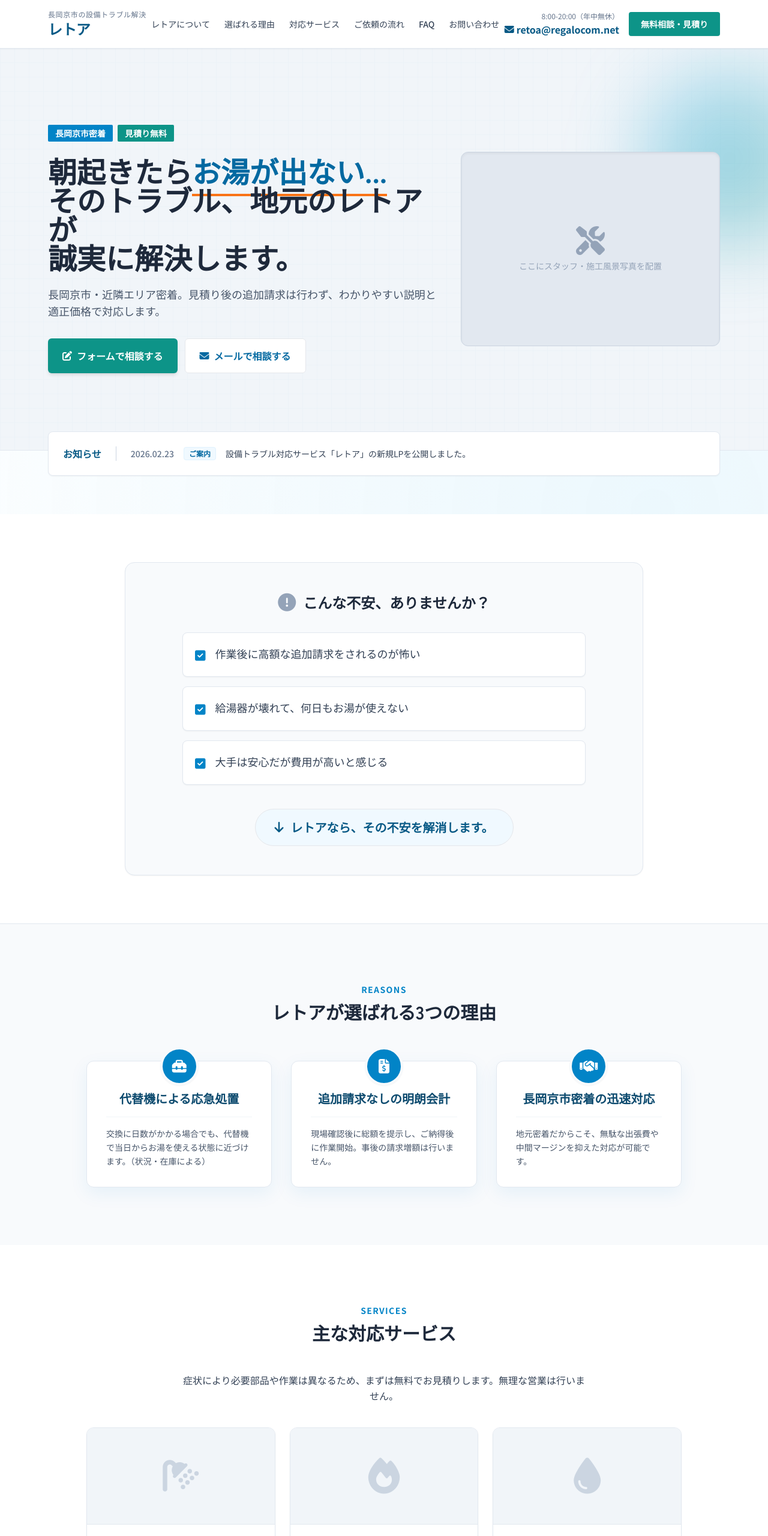
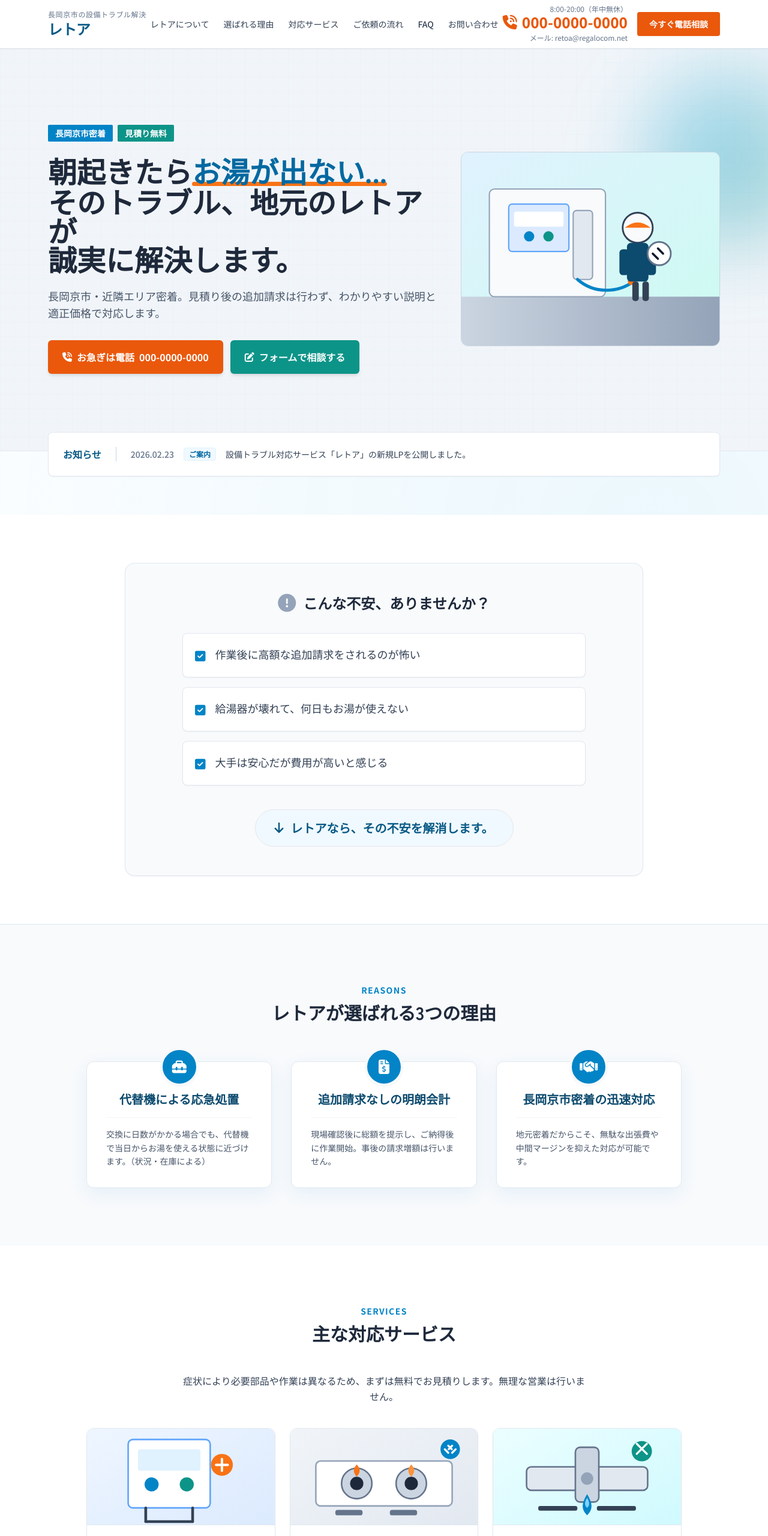
Before and after one commit to Regal753/letoa-lp-mvp, a plain HTML site: page index.html in a window 1280 px wide. Shown: the top 2560 px of the page at 60% size. Drawn offline with nearby package versions, Linux system fonts and the light colour scheme.

Commit message:
Refine LP hero and phone CTAs; add placeholder service images

```diff
--- a/assets/main.css
+++ b/assets/main.css
@@ -38,6 +38,25 @@ body {
 
 .hero-grad {
   background: linear-gradient(130deg, rgba(14, 165, 233, 0.35), rgba(13, 148, 136, 0.35));
+}
+
+.hero-emphasis {
+  position: relative;
+  display: inline-block;
+  padding-bottom: 0.06em;
+  z-index: 0;
+}
+
+.hero-emphasis::after {
+  content: "";
+  position: absolute;
+  left: 0;
+  right: 0;
+  bottom: 0.02em;
+  height: 0.14em;
+  background: #f97316;
+  border-radius: 999px;
+  z-index: -1;
 }
 
 .animate-fade-up {
--- a/assets/main.js
+++ b/assets/main.js
@@ -1,6 +1,8 @@
 const LP_CONFIG = {
   businessHours: "8:00-20:00（年中無休）",
   contactEmail: "retoa@regalocom.net",
+  phoneDisplay: "000-0000-0000",
+  phoneLink: "0000000000",
   companyName: "レトア",
   source: "letoa-lp-mvp",
 };
@@ -9,10 +11,32 @@ const PHONE_REGEX = /^[0-9+\-()\s]{9,15}$/;
 const EMAIL_REGEX = /^[^\s@]+@[^\s@]+\.[^\s@]+$/;
 const MAX_MAILTO_URL_LENGTH = 1800;
 
+const sanitize = (value) => value.trim().replace(/\s+/g, " ");
+
+const normalizePhoneHrefValue = (rawPhone) => {
+  let normalized = String(rawPhone || "").trim().replace(/[^\d+]/g, "");
+  if (!normalized) {
+    return "0000000000";
+  }
+
+  if (normalized.startsWith("+")) {
+    normalized = `+${normalized.slice(1).replace(/\+/g, "")}`;
+  } else {
+    normalized = normalized.replace(/\+/g, "");
+  }
+
+  return normalized;
+};
+
 const updateContactInfo = () => {
   const emailAnchors = document.querySelectorAll("[data-email-anchor]");
   const emailDisplays = document.querySelectorAll("[data-contact-email]");
   const hoursDisplays = document.querySelectorAll("[data-business-hours]");
+  const phoneAnchors = document.querySelectorAll("[data-phone-anchor]");
+  const phoneDisplays = document.querySelectorAll("[data-phone-display]");
+
+  const phoneHrefValue = normalizePhoneHrefValue(LP_CONFIG.phoneLink || LP_CONFIG.phoneDisplay);
+  const phoneHref = `tel:${phoneHrefValue}`;
 
   emailAnchors.forEach((anchor) => {
     anchor.setAttribute("href", `mailto:${LP_CONFIG.contactEmail}`);
@@ -24,6 +48,14 @@ const updateContactInfo = () => {
 
   hoursDisplays.forEach((node) => {
     node.textContent = LP_CONFIG.businessHours;
+  });
+
+  phoneAnchors.forEach((anchor) => {
+    anchor.setAttribute("href", phoneHref);
+  });
+
+  phoneDisplays.forEach((node) => {
+    node.textContent = LP_CONFIG.phoneDisplay;
   });
 };
 
@@ -91,13 +123,13 @@ const initFaq = () => {
 const setStatus = (message, statusType) => {
   const statusEl = document.getElementById("contact-status");
   if (!statusEl) return;
+
   statusEl.textContent = message;
   statusEl.classList.remove("is-success", "is-error");
+
   if (statusType === "success") statusEl.classList.add("is-success");
   if (statusType === "error") statusEl.classList.add("is-error");
 };
-
-const sanitize = (value) => value.trim().replace(/\s+/g, " ");
 
 const buildMailtoLink = (fields) => {
   const subject = `[${LP_CONFIG.companyName}] ${fields.category}のお問い合わせ`;
@@ -123,6 +155,7 @@ const buildMailtoLink = (fields) => {
 
 const collectFormFields = (form) => {
   const formData = new FormData(form);
+
   return {
     name: sanitize(String(formData.get("name") || "")),
     phone: sanitize(String(formData.get("phone") || "")),
@@ -161,6 +194,7 @@ const initContactForm = () => {
   const submitBtn = document.getElementById("submit-btn");
   const honeypot = document.getElementById("contact_company");
   const consent = document.getElementById("consent");
+
   if (!form || !submitBtn || !honeypot || !consent) return;
 
   const defaultButtonHtml = submitBtn.innerHTML;
@@ -170,7 +204,7 @@ const initContactForm = () => {
     setStatus("", "");
 
     if (!form.reportValidity()) {
-      setStatus("未入力または形式エラーの項目があります。", "error");
+      setStatus("未入力または形式エラーがあります。", "error");
       return;
     }
 
@@ -192,7 +226,7 @@ const initContactForm = () => {
     }
 
     submitBtn.disabled = true;
-    submitBtn.innerHTML = '<i class="fa-solid fa-spinner fa-spin mr-2"></i>起動中...';
+    submitBtn.innerHTML = '<i class="fa-solid fa-spinner fa-spin mr-2"></i>送信準備中...';
 
     try {
       const mailtoLink = buildMailtoLink(fields);
@@ -200,8 +234,9 @@ const initContactForm = () => {
         setStatus("ご相談内容が長いため送信できません。内容を短くして再度お試しください。", "error");
         return;
       }
+
       window.location.assign(mailtoLink);
-      setStatus("メール作成画面を開きました。送信を完了してください。", "success");
+      setStatus("メール作成画面を開きました。内容確認のうえ送信してください。", "success");
     } catch (errorCaught) {
       setStatus("メール画面を起動できませんでした。メールアドレスへ直接ご連絡ください。", "error");
     } finally {
--- a/index.html
+++ b/index.html
@@ -81,13 +81,16 @@
       <div class="hidden md:flex items-center gap-4">
         <div class="text-right">
           <p class="text-xs text-slate-500 mb-0.5"><span data-business-hours>8:00-20:00（年中無休）</span></p>
-          <a data-email-anchor href="mailto:retoa@regalocom.net" class="text-base font-bold text-primary-800 flex items-center justify-end gap-1 hover:text-primary-600 transition">
-            <i class="fa-solid fa-envelope"></i>
-            <span data-contact-email>retoa@regalocom.net</span>
+          <a data-phone-anchor href="tel:0000000000" class="text-2xl font-extrabold text-accent-600 flex items-center justify-end gap-2 hover:text-accent-500 transition leading-none">
+            <i class="fa-solid fa-phone-volume"></i>
+            <span data-phone-display>000-0000-0000</span>
+          </a>
+          <a data-email-anchor href="mailto:retoa@regalocom.net" class="text-xs text-slate-500 hover:text-primary-700 transition">
+            メール: <span data-contact-email>retoa@regalocom.net</span>
           </a>
         </div>
-        <a href="#contact" class="bg-secondary-600 hover:bg-secondary-700 text-white px-5 py-2.5 rounded shadow-sm transition font-bold text-sm">
-          無料相談・見積り
+        <a data-phone-anchor href="tel:0000000000" class="bg-accent-600 hover:bg-accent-500 text-white px-5 py-2.5 rounded shadow-sm transition font-bold text-sm">
+          今すぐ電話相談
         </a>
       </div>
 
@@ -105,6 +108,13 @@
         <a href="#faq" class="block border-b border-slate-50 pb-2"><i class="fa-solid fa-chevron-right text-xs text-primary-500 mr-2"></i>FAQ</a>
         <a href="#contact"><i class="fa-solid fa-chevron-right text-xs text-primary-500 mr-2"></i>お問い合わせ</a>
       </nav>
+      <div class="px-4 pb-4">
+        <a data-phone-anchor href="tel:0000000000" class="w-full inline-flex items-center justify-center bg-accent-600 hover:bg-accent-500 text-white font-bold py-3 rounded-md transition">
+          <i class="fa-solid fa-phone-volume mr-2"></i>
+          <span class="mr-2">電話で今すぐ相談</span>
+          <span data-phone-display>000-0000-0000</span>
+        </a>
+      </div>
     </div>
   </header>
 
@@ -120,28 +130,35 @@
             <span class="bg-secondary-600 text-white text-xs md:text-sm font-bold px-3 py-1 rounded-sm">見積り無料</span>
           </div>
           <h1 class="text-2xl md:text-4xl lg:text-5xl font-heading font-bold text-slate-800 leading-snug md:leading-tight mb-6">
-            朝起きたら<span class="text-primary-700 border-b-4 border-accent-500 pb-1">お湯が出ない...</span><br>
+            朝起きたら<span class="hero-emphasis text-primary-700">お湯が出ない...</span><br>
             そのトラブル、地元のレトアが<br class="hidden md:block">誠実に解決します。
           </h1>
           <p class="text-base md:text-lg text-slate-600 mb-8 leading-relaxed font-medium">
             長岡京市・近隣エリア密着。見積り後の追加請求は行わず、わかりやすい説明と適正価格で対応します。
           </p>
-          <div class="hidden md:flex gap-3">
+          <div class="hidden md:flex flex-wrap gap-3">
+            <a data-phone-anchor href="tel:0000000000" class="inline-flex items-center justify-center bg-accent-600 hover:bg-accent-500 text-white text-base font-bold px-6 py-4 rounded-md shadow-md transition">
+              <i class="fa-solid fa-phone-volume mr-2"></i>
+              <span class="mr-2">お急ぎは電話</span>
+              <span data-phone-display>000-0000-0000</span>
+            </a>
             <a href="#contact" class="inline-flex items-center justify-center bg-secondary-600 hover:bg-secondary-700 text-white text-base font-bold px-6 py-4 rounded-md shadow-md transition">
               <i class="fa-solid fa-pen-to-square mr-2"></i>フォームで相談する
-            </a>
-            <a data-email-anchor href="mailto:retoa@regalocom.net" class="inline-flex items-center justify-center bg-white border border-primary-300 text-primary-700 hover:bg-primary-50 text-base font-bold px-6 py-4 rounded-md transition">
-              <i class="fa-solid fa-envelope mr-2"></i>メールで相談する
             </a>
           </div>
         </div>
 
         <div class="w-full md:w-2/5 animate-fade-up delay-100">
           <div class="aspect-[4/3] bg-slate-200 rounded-xl shadow-inner border border-slate-300 flex items-center justify-center overflow-hidden">
-            <div class="text-center text-slate-400 p-4">
-              <i class="fa-solid fa-screwdriver-wrench text-5xl mb-2"></i>
-              <p class="text-sm">ここにスタッフ・施工風景写真を配置</p>
-            </div>
+            <img
+              src="./assets/images/hero-work-photo.svg"
+              alt="施工スタッフが設備を点検しているイメージ"
+              width="1200"
+              height="900"
+              class="w-full h-full object-cover"
+              loading="eager"
+              decoding="async"
+            >
           </div>
         </div>
       </div>
@@ -241,8 +258,16 @@
 
         <div class="grid grid-cols-1 md:grid-cols-3 gap-6">
           <article class="bg-white rounded-xl shadow-sm border border-slate-200 overflow-hidden hover:shadow-md transition group">
-            <div class="h-40 bg-slate-100 flex items-center justify-center text-slate-300 group-hover:bg-primary-50 transition">
-              <i class="fa-solid fa-shower text-6xl group-hover:text-primary-300 transition"></i>
+            <div class="h-40 bg-slate-100 overflow-hidden">
+              <img
+                src="./assets/images/service-water-heater.svg"
+                alt="給湯器トラブル対応のイメージ"
+                width="960"
+                height="540"
+                class="w-full h-full object-cover transition duration-300 group-hover:scale-105"
+                loading="lazy"
+                decoding="async"
+              >
             </div>
             <div class="p-6 text-center border-t border-slate-200">
               <h3 class="font-bold text-lg text-slate-800">給湯器のトラブル・交換</h3>
@@ -251,8 +276,16 @@
           </article>
 
           <article class="bg-white rounded-xl shadow-sm border border-slate-200 overflow-hidden hover:shadow-md transition group">
-            <div class="h-40 bg-slate-100 flex items-center justify-center text-slate-300 group-hover:bg-primary-50 transition">
-              <i class="fa-solid fa-fire text-6xl group-hover:text-primary-300 transition"></i>
+            <div class="h-40 bg-slate-100 overflow-hidden">
+              <img
+                src="./assets/images/service-gas-stove.svg"
+                alt="ガスコンロトラブル対応のイメージ"
+                width="960"
+                height="540"
+                class="w-full h-full object-cover transition duration-300 group-hover:scale-105"
+                loading="lazy"
+                decoding="async"
+              >
             </div>
             <div class="p-6 text-center border-t border-slate-200">
               <h3 class="font-bold text-lg text-slate-800">ガスコンロのトラブル・交換</h3>
@@ -261,8 +294,16 @@
           </article>
 
           <article class="bg-white rounded-xl shadow-sm border border-slate-200 overflow-hidden hover:shadow-md transition group">
-            <div class="h-40 bg-slate-100 flex items-center justify-center text-slate-300 group-hover:bg-primary-50 transition">
-              <i class="fa-solid fa-droplet text-6xl group-hover:text-primary-300 transition"></i>
+            <div class="h-40 bg-slate-100 overflow-hidden">
+              <img
+                src="./assets/images/service-water-leak.svg"
+                alt="水漏れ・配管修理のイメージ"
+                width="960"
+                height="540"
+                class="w-full h-full object-cover transition duration-300 group-hover:scale-105"
+                loading="lazy"
+                decoding="async"
+              >
             </div>
             <div class="p-6 text-center border-t border-slate-200">
               <h3 class="font-bold text-lg text-slate-800">水漏れ・配管トラブル</h3>
@@ -290,7 +331,7 @@
             </div>
             <div class="bg-white p-5 rounded-lg border border-slate-200 shadow-sm h-full">
               <h3 class="font-bold text-slate-800 mb-2">お問い合わせ</h3>
-              <p class="text-xs text-slate-500">フォーム入力またはメール連絡</p>
+              <p class="text-xs text-slate-500">お電話またはフォーム入力</p>
             </div>
           </article>
 
@@ -366,9 +407,23 @@
         <div class="text-center mb-12">
           <span class="text-primary-600 font-bold tracking-widest text-sm uppercase">Contact</span>
           <h2 class="text-2xl md:text-3xl font-heading font-bold text-slate-800 mt-2">無料相談・お問い合わせ</h2>
-          <p class="text-sm md:text-base text-slate-600 mt-4">
-            メール: <a data-email-anchor href="mailto:retoa@regalocom.net" class="font-bold text-primary-700 underline-offset-4 hover:underline"><span data-contact-email>retoa@regalocom.net</span></a>
-          </p>
+          <p class="text-sm md:text-base text-slate-600 mt-3">トラブル時は電話が最短です。フォームは詳細相談にご利用ください。</p>
+          <div class="mt-6 grid grid-cols-1 md:grid-cols-2 gap-3 max-w-2xl mx-auto">
+            <a data-phone-anchor href="tel:0000000000" class="rounded-lg border border-orange-200 bg-orange-50 px-5 py-4 text-left text-orange-700 hover:bg-orange-100 transition">
+              <div class="text-xs font-bold tracking-wide">最短でつながる電話窓口</div>
+              <div class="text-2xl font-extrabold mt-1 leading-none flex items-center gap-2">
+                <i class="fa-solid fa-phone-volume text-lg"></i>
+                <span data-phone-display>000-0000-0000</span>
+              </div>
+              <div class="text-xs mt-2"><span data-business-hours>8:00-20:00（年中無休）</span></div>
+            </a>
+            <div class="rounded-lg border border-primary-100 bg-primary-50 px-5 py-4 text-left text-primary-900">
+              <div class="text-xs font-bold tracking-wide">メールで連絡する場合</div>
+              <div class="text-sm mt-2 break-all">
+                <a data-email-anchor href="mailto:retoa@regalocom.net" class="font-bold text-primary-700 underline-offset-4 hover:underline"><span data-contact-email>retoa@regalocom.net</span></a>
+              </div>
+            </div>
+          </div>
         </div>
 
         <div class="bg-white rounded-xl border border-slate-200 shadow-card p-6 md:p-8 space-y-6">
@@ -452,6 +507,12 @@
                 <th class="py-4 px-6 bg-slate-100 font-bold text-slate-700 border-r border-slate-200 text-sm md:text-base">営業時間</th>
                 <td class="py-4 px-6 text-slate-800 text-sm md:text-base"><span data-business-hours>8:00-20:00（年中無休）</span></td>
               </tr>
+              <tr class="border-b border-slate-200">
+                <th class="py-4 px-6 bg-slate-100 font-bold text-slate-700 border-r border-slate-200 text-sm md:text-base">電話番号</th>
+                <td class="py-4 px-6 text-slate-800 text-sm md:text-base">
+                  <a data-phone-anchor href="tel:0000000000" class="font-bold text-accent-600"><span data-phone-display>000-0000-0000</span></a>
+                </td>
+              </tr>
               <tr>
                 <th class="py-4 px-6 bg-slate-100 font-bold text-slate-700 border-r border-slate-200 text-sm md:text-base">お問い合わせメール</th>
                 <td class="py-4 px-6 text-slate-800 text-sm md:text-base">
@@ -474,19 +535,23 @@
         <a href="#contact" class="text-sm hover:text-white transition">お問い合わせ</a>
         <a href="#company" class="text-sm hover:text-white transition">会社概要</a>
       </div>
+      <a data-phone-anchor href="tel:0000000000" class="text-2xl font-extrabold text-white hover:text-orange-100 transition mb-2">
+        <i class="fa-solid fa-phone-volume mr-2"></i><span data-phone-display>000-0000-0000</span>
+      </a>
+      <p class="text-xs text-slate-400 mb-4"><span data-business-hours>8:00-20:00（年中無休）</span></p>
       <a data-email-anchor href="mailto:retoa@regalocom.net" class="text-sm text-slate-300 hover:text-white mb-6"><span data-contact-email>retoa@regalocom.net</span></a>
       <div class="text-sm text-slate-400">© Letoa All Rights Reserved.</div>
     </div>
   </footer>
 
   <div class="fixed bottom-0 left-0 w-full bg-white border-t border-slate-200 p-2.5 z-50 md:hidden flex gap-2 shadow-[0_-5px_10px_rgba(0,0,0,0.05)]">
-    <a href="#contact" class="w-1/2 bg-secondary-600 text-white rounded-md py-2.5 flex flex-col items-center justify-center font-bold shadow-sm active:bg-secondary-700">
+    <a data-phone-anchor href="tel:0000000000" class="w-2/3 bg-accent-600 text-white rounded-md py-2.5 flex flex-col items-center justify-center font-bold shadow-sm active:bg-accent-500">
+      <span class="text-[11px] mb-0.5"><i class="fa-solid fa-phone-volume mr-1"></i>今すぐ電話相談</span>
+      <span class="text-base leading-none tracking-wide" data-phone-display>000-0000-0000</span>
+    </a>
+    <a href="#contact" class="w-1/3 bg-secondary-600 text-white rounded-md py-2.5 flex flex-col items-center justify-center font-bold shadow-sm active:bg-secondary-700">
       <span class="text-[11px] mb-0.5"><i class="fa-solid fa-pen-to-square mr-1"></i>無料相談</span>
       <span class="text-sm leading-none tracking-wide">フォーム入力</span>
-    </a>
-    <a data-email-anchor href="mailto:retoa@regalocom.net" class="w-1/2 bg-primary-700 text-white rounded-md py-2.5 flex flex-col items-center justify-center font-bold shadow-sm active:bg-primary-800">
-      <span class="text-[11px] mb-0.5"><i class="fa-solid fa-envelope mr-1"></i>メール連絡</span>
-      <span class="text-[10px] leading-none tracking-wide" data-contact-email>retoa@regalocom.net</span>
     </a>
   </div>
 
@@ -496,6 +561,7 @@
     "@type": "LocalBusiness",
     "name": "レトア",
     "areaServed": "京都府長岡京市",
+    "telephone": "000-0000-0000",
     "email": "retoa@regalocom.net",
     "openingHours": "Mo-Su 08:00-20:00",
     "url": "https://regal753.github.io/letoa-lp-mvp/"
```
Also changed, not shown: assets/images/hero-work-photo.svg (added), assets/images/service-gas-stove.svg (added), assets/images/service-water-heater.svg (added), assets/images/service-water-leak.svg (added).
